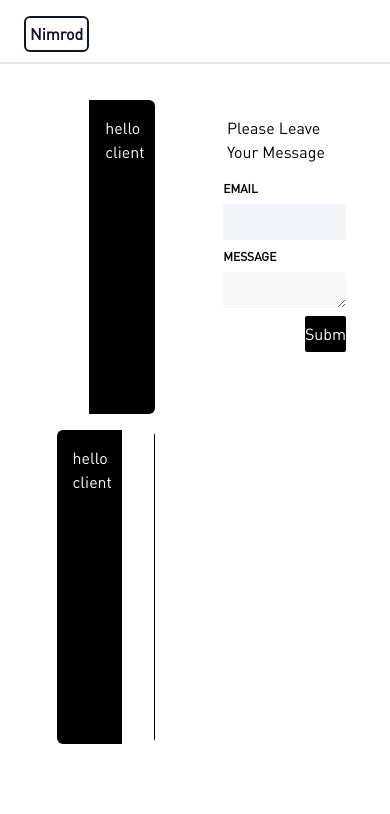
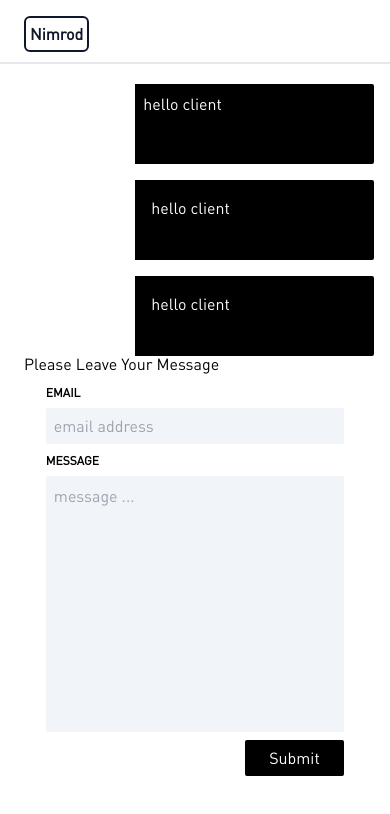
Before and after one commit to Paddy-Nimrod/persfolio, a React (Create React App) app: page /contacts in a window 390 px wide. Shown: the top 814 px of the page. Built offline with nearby package versions, Linux system fonts and the light colour scheme.

Commit message:
added responsive contact page

```diff
--- a/src/App.css
+++ b/src/App.css
@@ -82,7 +82,6 @@
 }
 textarea {
   width: 100%;
-  height: 400px;
   box-sizing: border-box;
   background-color: #f8f8f8;
   font-size: 16px;
--- a/src/pages/contacts.jsx
+++ b/src/pages/contacts.jsx
@@ -3,7 +3,7 @@ import HeaderComponent from "../components/header";
 import { Formik, Form, Field } from "formik";
 import * as Yup from "yup";
 
-const validationSchema = Yup.object().shape({
+const messageSchema = Yup.object().shape({
   Email: Yup.string().email("Invalid email address").required("Email Required"),
   message: Yup.string()
     .max(300, "Your message should be less than 300 characters")
@@ -14,28 +14,36 @@ function Contacts() {
   return (
     <div>
       <HeaderComponent />
-      <div className="flex w-full m-auto h-screen p-4 ">
-        <div className="flex flex-col items-center justify-center w-6/12 m-auto h-5/6 p-4 gap-4">
-          <div className="h-2/4 flex bg-black w-8/12 rounded-md">
+      <div className="md:flex w-full m-auto md:h-screen p-2 md:p-4">
+        <div className="grid grid-cols-1 w-full top-12 relative gap-4 md:flex md:flex-col md:items-center md:justify-center md:w-6/12 my-5 md:m-auto md:h-5/6 p-2 md:p-4 md:gap-4">
+          <div className=" h-20 md:h-2/4 flex bg-black w-full m-auto md:w-8/12 rounded-sm md:rounded-md">
             <div className="w-1/3 bg-white h-full"></div>
-            <div className="w-2/3 p-4">
-              {" "}
+            <div className="w-2/3 p-2 md:p-4">
               <div className="font-dinregular font-medium text-white">
                 hello client
               </div>
             </div>
           </div>
-          <div className="h-2/4 flex bg-black w-8/12 rounded-md">
+
+          <div className=" h-20 md:h-2/4 flex bg-black w-full m-auto md:w-8/12 rounded-sm md:rounded-md">
+            <div className="w-1/3 bg-white h-full"></div>
             <div className="w-2/3 p-4">
               <div className="font-dinregular font-medium text-white">
                 hello client
               </div>
             </div>
+          </div>
+          <div className=" h-20 md:h-2/4 flex bg-black w-full m-auto md:w-8/12 rounded-sm md:rounded-md border-none">
             <div className="w-1/3 bg-white h-full"></div>
+            <div className="w-2/3 p-4">
+              <div className="font-dinregular font-medium text-white">
+                hello client
+              </div>
+            </div>
           </div>
         </div>
-        <div className="w-6/12 m-auto h-5/6 p-4 gap-2">
-          <div className="m-4 font-dinregular font-medium capitalize">
+        <div className="w-full md:w-6/12 my-5 md:m-auto md:h-5/6 p-2 md:p-4 gap-2 relative">
+          <div className="m-2 md:m-4 font-dinregular font-medium capitalize">
             Please leave your Message
           </div>
           <Formik
@@ -43,9 +51,10 @@ function Contacts() {
               email: "",
               message: "",
             }}
-            validationSchema={validationSchema}
+            validationSchema={messageSchema}
             onSubmit={(values) => {
-              console.log(values);
+              console.log("submited");
+              alert(JSON.stringify(values));
             }}
           >
             {({ errors, touched }) => (
@@ -61,17 +70,19 @@ function Contacts() {
                     className="h-9 p-2 w-full rounded-sm border-none bg-slate-100"
                     name="email"
                     type="email"
+                    placeholder="email address"
                   />
                 </div>
-                <div className="flex flex-col gap-2 h-fit">
+                <div className=" flex flex-col gap-2">
                   <label className="font-semibold uppercase text-xs">
                     Message
                   </label>
                   <Field
-                    className="h-9 p-2 border-none rounded-sm"
+                    className="p-2 border-none rounded-sm bg-slate-100 resize-none"
                     name="message"
                     as="textarea"
-                    rows="8"
+                    rows="10"
+                    placeholder="message ..."
                   />
                 </div>
                 <div className="flex justify-end">
```
